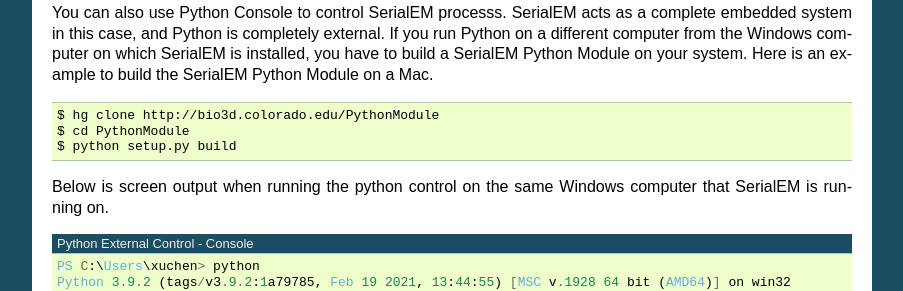
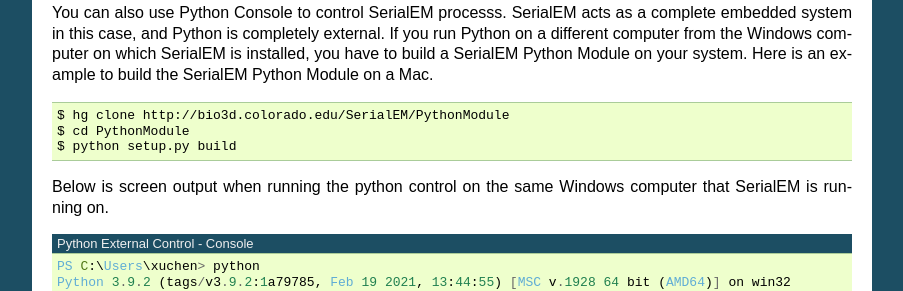
Before and after one commit to xuchen66/sphinx-emdocs, a Sphinx documentation site: the page built from source/serialem-note-hidden-goodies.rst, in a window 1280 px wide and 900 px high, scrolled down 5591 px. Shown: the part 152-443 px from the top of the window, without its empty margins (198-1101 px from the left). Built offline with Sphinx 7.4.7, drawn with Linux system fonts in a browser that asks for light colours; pages that are not in the unit, such as notebooks, are missing from menus; some of the changed lines change nothing that is shown; some of the changed text lies outside the part shown.

Commit message:
Update serialem-note-hidden-goodies.rst

```diff
--- a/source/serialem-note-hidden-goodies.rst
+++ b/source/serialem-note-hidden-goodies.rst
@@ -6,7 +6,7 @@
 :Author: Chen Xu
 :Contact: <Chen.Xu@umassmed.edu>
 :Date-created: Nov 21, 2020
-:Last-updated: May 20, 2021
+:Last-updated: Sept 4, 2021
 
 .. glossary::
 
@@ -359,7 +359,7 @@
 
 .. code-block::
 
-   $ hg clone http://bio3d.colorado.edu/PythonModule
+   $ hg clone http://bio3d.colorado.edu/SerialEM/PythonModule
    $ cd PythonModule
    $ python setup.py build
 
```
